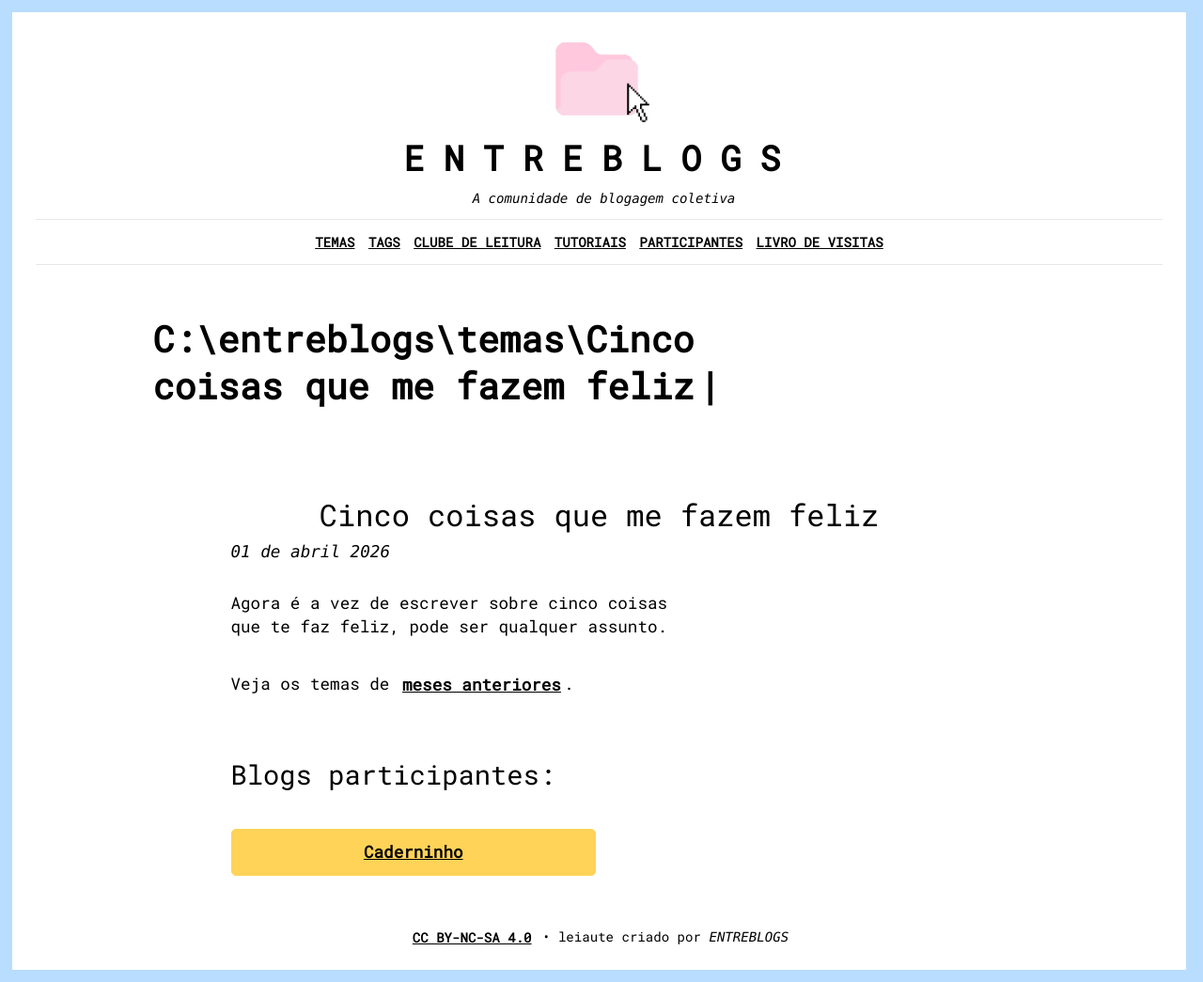
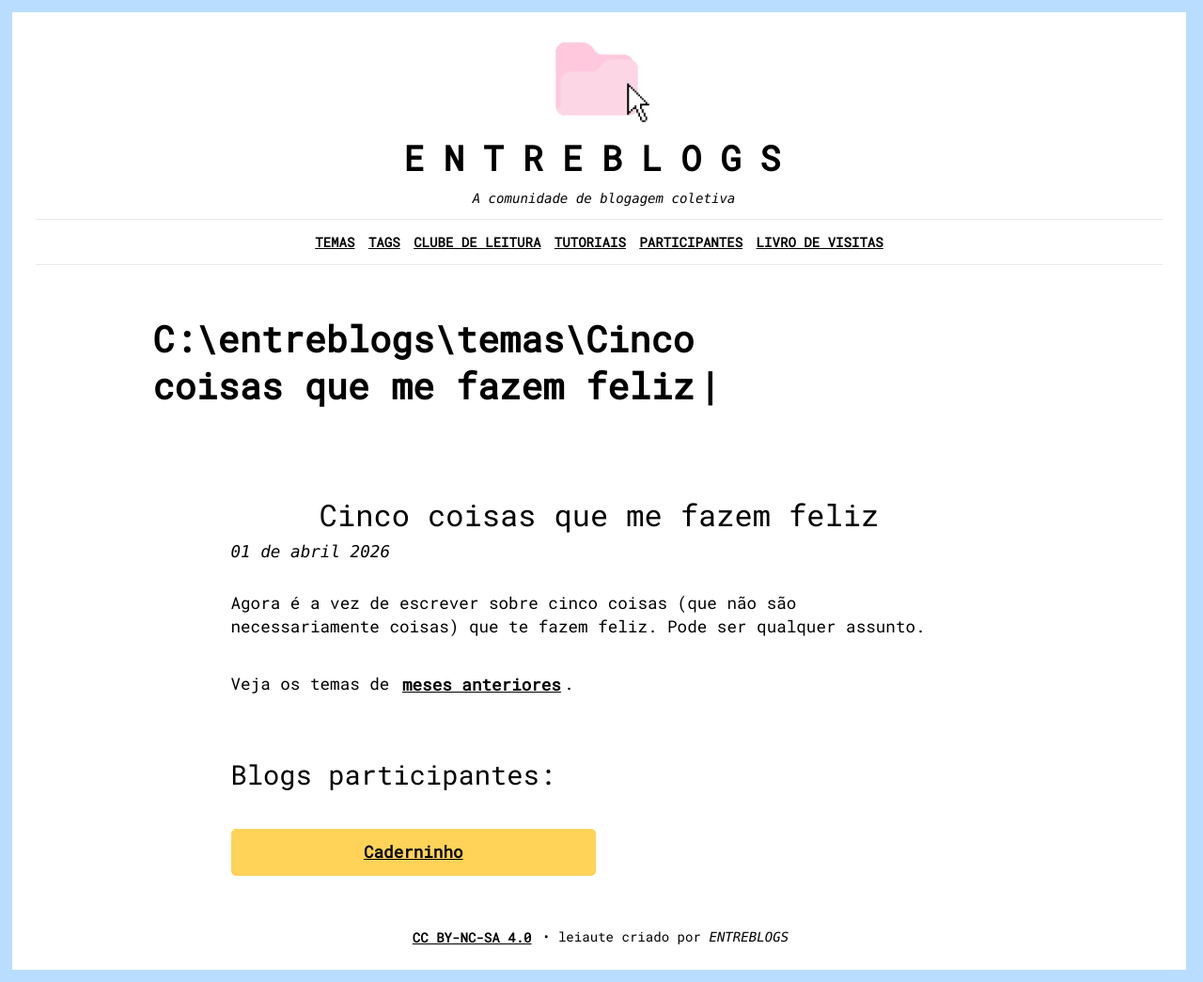
Before and after one commit to bamoretti/entreblogs, a Jekyll site: the page built from auxiliares/temas/cinco-coisas-que-me-fazem-feliz.md, in a window 1280 px wide. Shown: the whole page at 94% size. Built offline with Jekyll 4.4.1, drawn with Linux system fonts in a browser that asks for light colours; comment, search, counter and statistics services are not loaded.

Commit message:
Update cinco-coisas-que-me-fazem-feliz.md

```diff
--- a/auxiliares/temas/cinco-coisas-que-me-fazem-feliz.md
+++ b/auxiliares/temas/cinco-coisas-que-me-fazem-feliz.md
@@ -6,7 +6,7 @@ description: Tema de Abril/2026.
 permalink: /temas/cinco-coisas-que-me-fazem-feliz/
 ---
 <time>01 de abril 2026</time>
-Agora é a vez de escrever sobre cinco coisas que te faz feliz, pode ser qualquer assunto.
+Agora é a vez de escrever sobre cinco coisas (que não são necessariamente coisas) que te fazem feliz. Pode ser qualquer assunto.
 
 Veja os temas de [meses anteriores](/temas).
 
```
